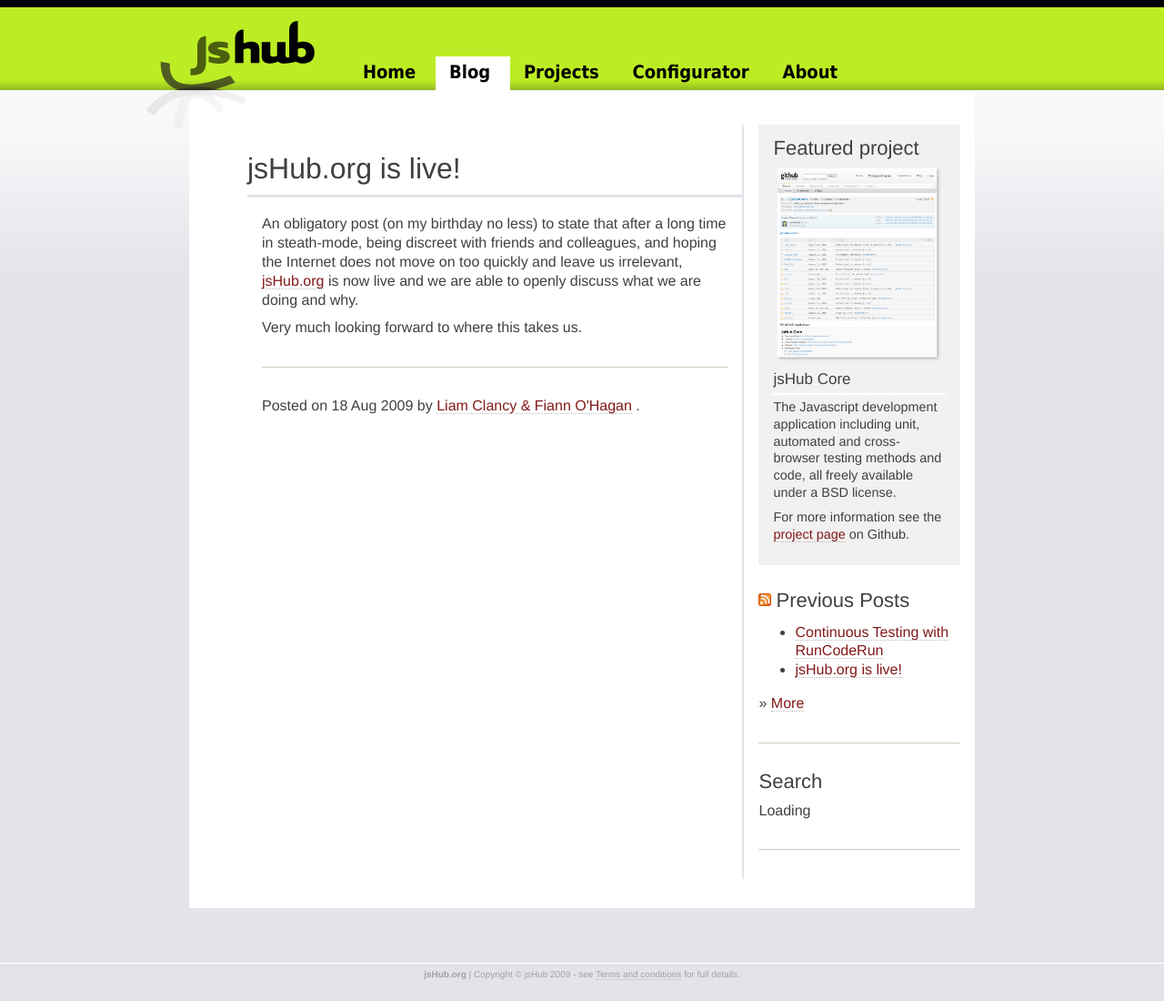
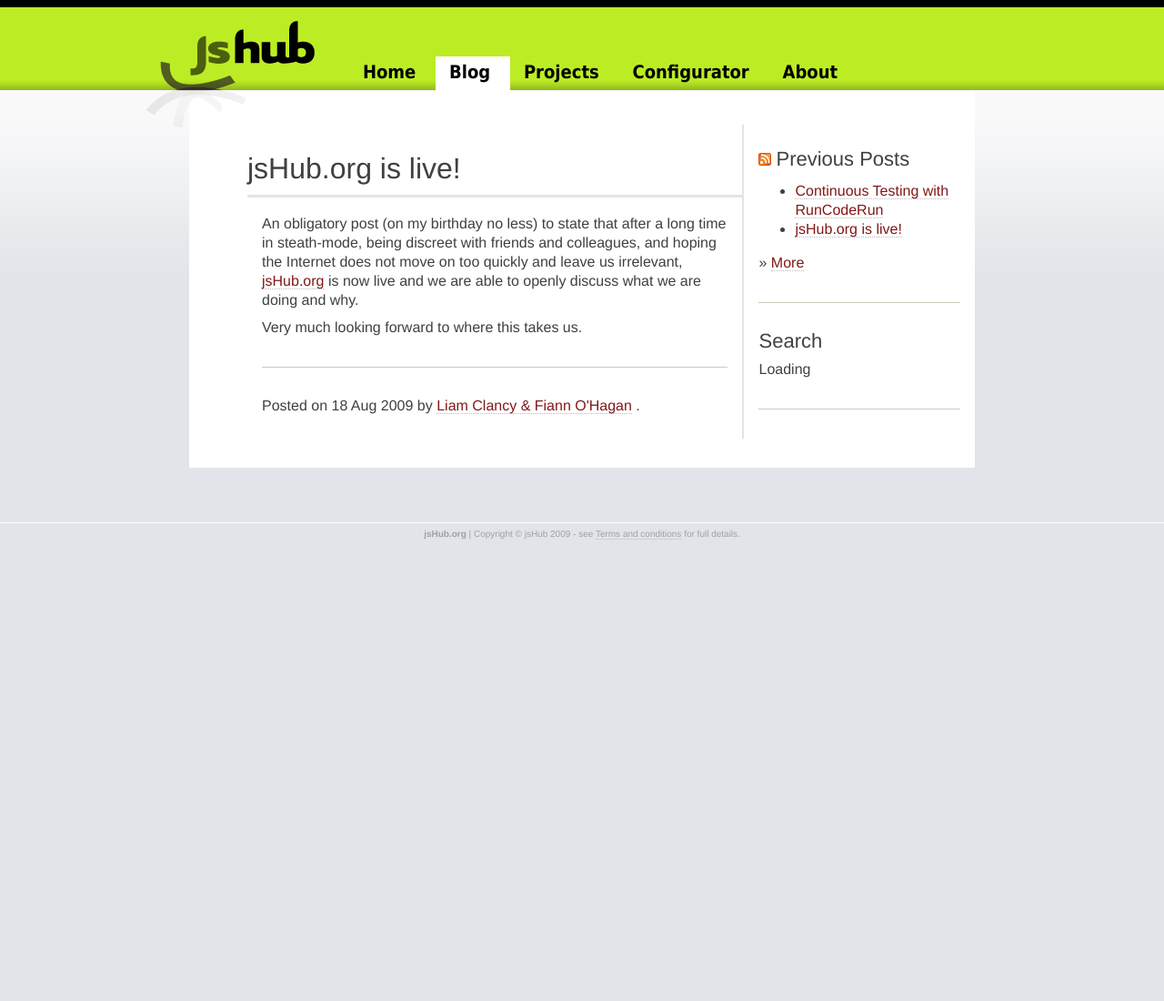
Before and after one commit to jshub/jshub.github.com, a Jekyll site: the page built from _posts/blog/2009-08-18-we_are_live.markdown, in a window 1280 px wide. Shown: the whole page at 91% size. Built offline with Jekyll 4.4.1, drawn with Linux system fonts in a browser that asks for light colours; comment, search, counter and statistics services are not loaded; after the commit the page ends 900 px from its top, so only the background shows below that.

Commit message:
Made Featured Project configurable

```diff
--- a/_layouts/post.html
+++ b/_layouts/post.html
@@ -37,7 +37,10 @@
       </div><!-- yui-main -->
       <div class="yui-b col2 sidebar">
 
+        {% case page.feature %}
+        {% when 'core' %}
         {% include blog/featured_projects_core.html %}
+        {% endcase %}
 
         <h3 class="rss">
           <a href="/rss/blog/atom.xml" title="Subscribe to the RSS feed">
--- a/_posts/blog/testing/2009-08-26-continuous_integration_with_runcoderun.markdown
+++ b/_posts/blog/testing/2009-08-26-continuous_integration_with_runcoderun.markdown
@@ -8,7 +8,7 @@
 
 title: Continuous Testing with RunCodeRun
 author: Liam Clancy
-feature: featured_project_core.html
+feature: core
 ---
 
 When building any Javascript library for public (or internal) use, the supply of good tests is very important. They not only protect the code-base from the unintentional breakage when adding or removing features, but also provide a useful means to demonstrate all the features of the library in a practical manner, in many cases replacing the need for extensive documentation.
```
